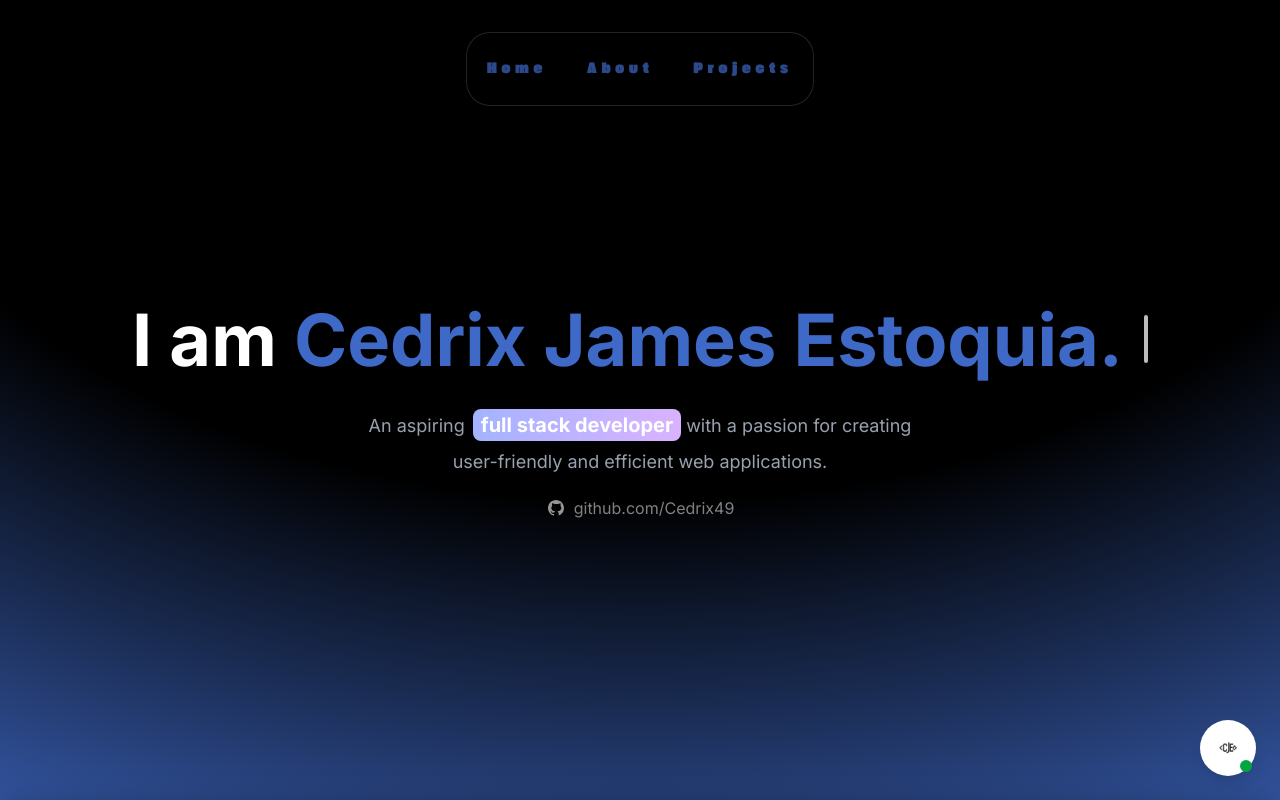
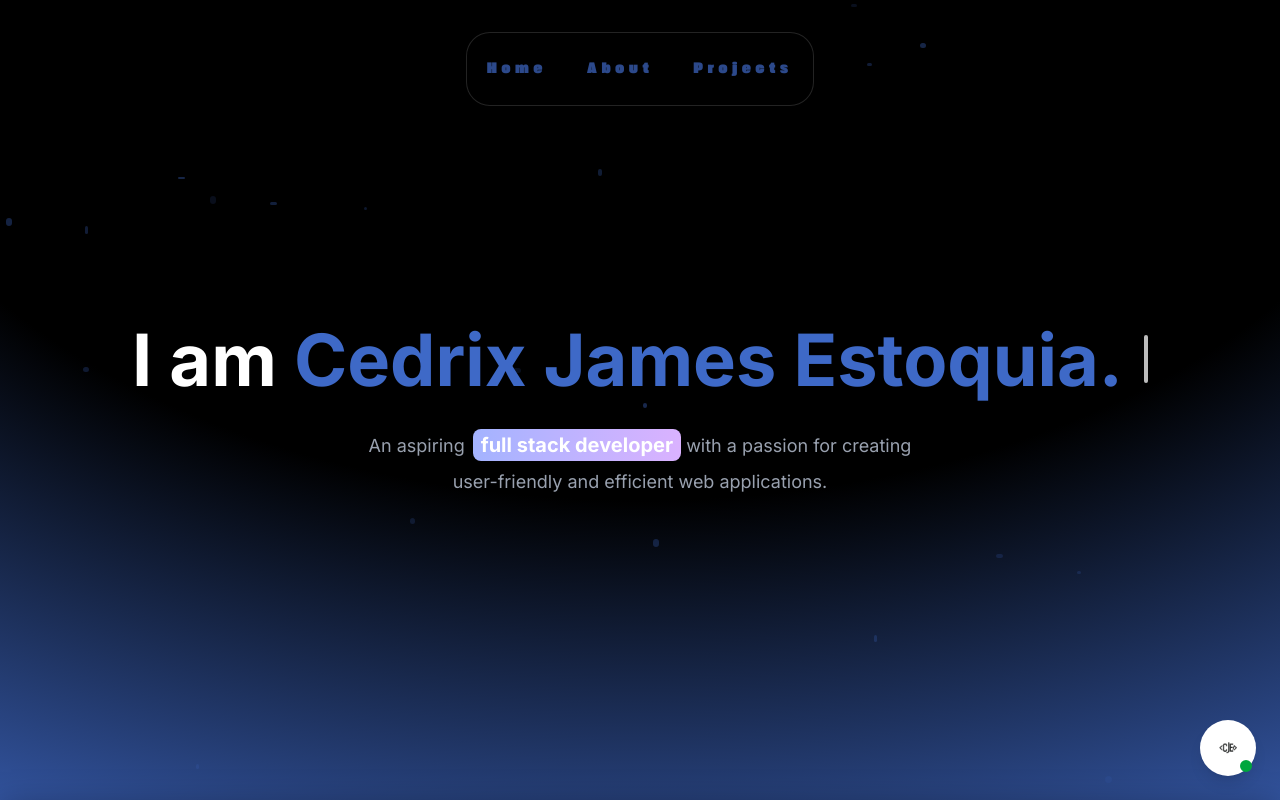
Before and after one commit to Cedrix49/cje-portfolio, a Next.js app: page / in a window 1280 px wide. Shown: the top 800 px of the page. Built offline with nearby package versions, Linux system fonts and the light colour scheme.

Commit message:
Changes in the hero.tsx

```diff
--- a/components/Hero.tsx
+++ b/components/Hero.tsx
@@ -1,10 +1,8 @@
 'use client';
 
-import { useEffect } from 'react';
+import { useEffect, useState } from 'react';
 import { useMotionValue, animate, useMotionTemplate, motion } from 'framer-motion';
 import { TypewriterEffectSmooth } from './ui/typewriter-effect';
-import { useState } from 'react';
-import { ClipboardIcon, CheckIcon } from '@heroicons/react/24/outline';
 import { Highlight } from './ui/hero-highlight';
 
 const COLORS_TOP = [
@@ -13,54 +11,6 @@ const COLORS_TOP = [
     '#CE84CF',
     '#DD335C',
 ]
-
-const CopyableText = () => {
-  const [isHovered, setIsHovered] = useState(false);
-  const [isCopied, setIsCopied] = useState(false);
-  const textToCopy = 'github.com/Cedrix49';
-
-  const handleCopy = async () => {
-    await navigator.clipboard.writeText(textToCopy);
-    setIsCopied(true);
-    setTimeout(() => setIsCopied(false), 2000);
-  };
-
-  return (
-    <div
-      className="relative flex mt-4 justify-center items-center"
-      onMouseEnter={() => setIsHovered(true)}
-      onMouseLeave={() => setIsHovered(false)}
-      style={{ cursor: isHovered ? 'copy' : 'default' }}
-    >
-      <svg
-        xmlns="http://www.w3.org/2000/svg"
-        width="20"
-        height="20"
-        viewBox="0 0 256 256"
-        className="mr-2"
-      >
-        <g fill="#9a9494" fillRule="nonzero" stroke="none" strokeWidth="1" strokeLinecap="butt" strokeLinejoin="miter" strokeMiterlimit="10" strokeDasharray="" strokeDashoffset="0" fontFamily="none" fontWeight="none" fontSize="none" textAnchor="none" style={{ mixBlendMode: 'normal' }}>
-          <g transform="scale(8.53333,8.53333)">
-            <path d="M15,3c-6.627,0 -12,5.373 -12,12c0,5.623 3.872,10.328 9.092,11.63c-0.056,-0.162 -0.092,-0.35 -0.092,-0.583v-2.051c-0.487,0 -1.303,0 -1.508,0c-0.821,0 -1.551,-0.353 -1.905,-1.009c-0.393,-0.729 -0.461,-1.844 -1.435,-2.526c-0.289,-0.227 -0.069,-0.486 0.264,-0.451c0.615,0.174 1.125,0.596 1.605,1.222c0.478,0.627 0.703,0.769 1.596,0.769c0.433,0 1.081,-0.025 1.691,-0.121c0.328,-0.833 0.895,-1.6 1.588,-1.962c-3.996,-0.411 -5.903,-2.399 -5.903,-5.098c0,-1.162 0.495,-2.286 1.336,-3.233c-0.276,-0.94 -0.623,-2.857 0.106,-3.587c1.798,0 2.885,1.166 3.146,1.481c0.896,-0.307 1.88,-0.481 2.914,-0.481c1.036,0 2.024,0.174 2.922,0.483c0.258,-0.313 1.346,-1.483 3.148,-1.483c0.732,0.731 0.381,2.656 0.102,3.594c0.836,0.945 1.328,2.066 1.328,3.226c0,2.697 -1.904,4.684 -5.894,5.097c1.098,0.573 1.899,2.183 1.899,3.396v2.734c0,0.104 -0.023,0.179 -0.035,0.268c4.676,-1.639 8.035,-6.079 8.035,-11.315c0,-6.627 -5.373,-12 -12,-12z"></path>
-          </g>
-        </g>
-      </svg>
-      <span className="text-white/50">{textToCopy}</span>
-      {isHovered && (
-        isCopied ? (
-          <CheckIcon
-            className="w-5 h-5 ml-2 text-gray-500"
-          />
-        ) : (
-        <ClipboardIcon
-          className="w-5 h-5 ml-2 cursor-pointer text-gray-500"
-          onClick={handleCopy}
-        />
-        )
-      )}
-    </div>
-  );
-};
 
 export const Hero = () => {
     const color = useMotionValue(COLORS_TOP[0]);
@@ -84,7 +34,7 @@ export const Hero = () => {
             }
         };
         sequence();
-    }, [color]); // Added color as a dependency here
+    }, [color]);
 
     useEffect(() => {
         const unsubscribe = color.on("change", (latest) => {
@@ -116,16 +66,52 @@ export const Hero = () => {
         },
     ];
 
-    const backgroundImage = useMotionTemplate`radial-gradient( 125% 125% at 50% 0%, #000 50%, ${color})`
+    const backgroundImage = useMotionTemplate`radial-gradient(125% 125% at 50% 0%, #000 50%, ${color})`;
+
+
+    // Particles animation
+    const particles = Array.from({ length: 20 });
 
     return (
         <motion.section
             style={{
-            backgroundImage
+                backgroundImage,
             }}
             className='relative grid min-h-screen place-content-center overflow-hidden px-4 py-24 text-gray-200'
         >
+            {/* Animated particles in the background */}
+            {particles.map((_, index) => (
+                <motion.div
+                    key={index}
+                    className="absolute rounded-full"
+                    style={{
+                        backgroundColor: currentColor,
+                        width: Math.random() * 6 + 2,
+                        height: Math.random() * 6 + 2,
+                        opacity: Math.random() * 0.3 + 0.1,
+                        top: `${Math.random() * 100}%`,
+                        left: `${Math.random() * 100}%`,
+                    }}
+                    animate={{
+                        y: [0, Math.random() * -100 - 50],
+                        opacity: [Math.random() * 0.3 + 0.1, 0],
+                    }}
+                    transition={{
+                        duration: Math.random() * 10 + 10,
+                        repeat: Infinity,
+                        repeatType: "loop",
+                        ease: "linear",
+                        delay: Math.random() * 5,
+                    }}
+                />
+            ))}
+
+            <div>
                 <TypewriterEffectSmooth words={words} />
+
+                <motion.div
+                    className="text-center"
+                >
                     <p className='text-gray-400 text-center text-sm leading-relaxed md:leading-loose md:text-lg mx-auto'>
                         An aspiring
                         <motion.span
@@ -147,7 +133,8 @@ export const Hero = () => {
                             </Highlight>
                         </motion.span> with a passion for creating <br />user-friendly and efficient web applications.
                     </p>
-            <CopyableText />
+                </motion.div>
+            </div>
         </motion.section>
-    )
-}
+    );
+};
```
Lines whose indentation alone changed are shown as unchanged.
